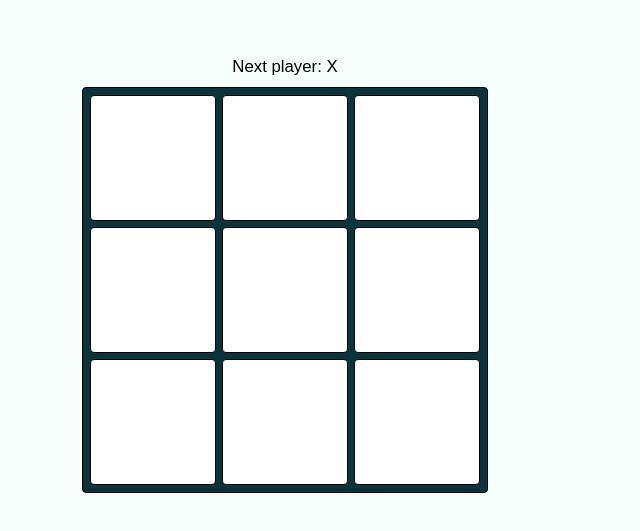
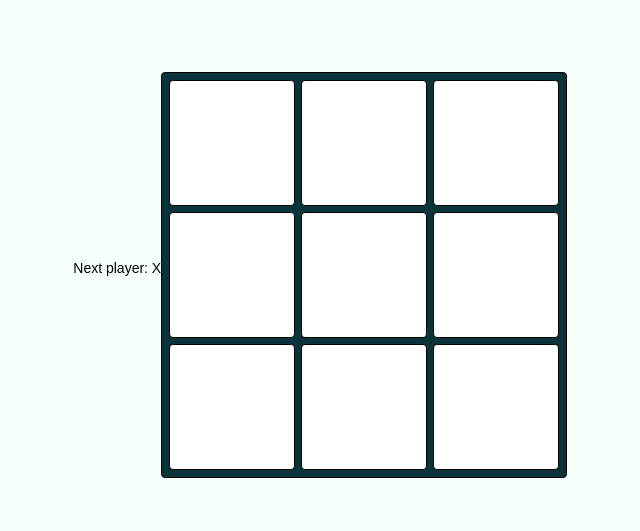
Before and after one commit to phjorgensen/tic-tac-toe-react, a React (Create React App) app: page / in a window 1280 px wide. Shown: the part 125-656 px from the top of the page, without its empty margins (330-970 px from the left). Built offline with nearby package versions, Linux system fonts and the light colour scheme.

Commit message:
Moved most game logic to Game and RoundInfo components

```diff
--- a/src/components/board/Board.tsx
+++ b/src/components/board/Board.tsx
@@ -3,136 +3,19 @@ import { SquareValue } from '../../models/SquareValue';
 import { Square } from '../square/Square';
 import './Board.css';
 
-interface State {
+interface BoardProps {
     squares: SquareValue[];
-    xIsNext: boolean;
-    displayReset: boolean;
+    onClick: (i: number) => void;
 }
 
-interface Properties { }
-
-export class Board extends React.Component<Properties, State> {
-    public state: State;
-
-    public constructor(props: Properties) {
-        super(props);
-
-        this.state = {
-            squares: Array(9).fill(undefined),
-            xIsNext: true,
-            displayReset: false,
-        };
-    }
+export class Board extends React.Component<BoardProps> {
 
     private renderSquare(i: number) {
-        return <Square
-            value={this.state.squares[i]}
-            onClick={() => this.handleClick(i)}
-        />;
-    }
-
-    private handleReset() {
-        this.setState({
-            squares: Array(9).fill(undefined),
-            xIsNext: true,
-            displayReset: false,
-        });
-    }
-
-    private handleClick(i: number): void {
-        if (this.state.displayReset) {
-            return;
-        }
-
-        const squares = this.state.squares.slice();
-
-        if (squares[i]) {
-            return;
-        }
-
-        squares[i] = this.state.xIsNext ? 'X' : 'O';
-
-        this.setState({
-            squares,
-            xIsNext: !this.state.xIsNext,
-        });
-    }
-
-    private calculateWinner(squares: SquareValue[]): SquareValue {
-        const winningLines: number[][] = [
-            [0, 1, 2],
-            [3, 4, 5],
-            [6, 7, 8],
-            [0, 3, 6],
-            [1, 4, 7],
-            [2, 5, 8],
-            [0, 4, 8],
-            [2, 4, 6],
-        ];
-
-        for (let i = 0, len = winningLines.length; i < len; i++) {
-            const line = winningLines[i];
-            const isWinner = line.every(square => squares[square] && squares[square] === squares[line[0]]);
-
-            if (isWinner) {
-                return squares[line[0]];
-            }
-        }
-
-        return undefined;
-    }
-
-    private stillOpenSpaces(squares: SquareValue[]): boolean {
-        for (const square of squares) {
-            if (square === undefined) {
-                return true;
-            }
-        }
-
-        return false;
-    }
-
-    private getStatusText(): string {
-        const winner = this.calculateWinner(this.state.squares);
-        const openSpaces = this.stillOpenSpaces(this.state.squares);
-
-        if (winner) {
-            if (!this.state.displayReset) {
-                this.setState({ displayReset: true });
-            }
-
-            return `Winner: ${winner}`;
-        }
-        else if (!openSpaces) {
-            if (!this.state.displayReset) {
-                this.setState({ displayReset: true });
-            }
-
-            return 'No winner';
-        }
-        else {
-            return `Next player: ${this.state.xIsNext ? 'X' : 'O'}`;
-        }
-    }
-
-    private getResetButton(): JSX.Element {
-        return (
-            <div>
-                <button onClick={() => this.handleReset()}>Reset</button>
-            </div>
-        );
+        return <Square value={this.props.squares[i]} onClick={() => this.props.onClick(i)} />;
     }
 
     public render(): JSX.Element {
-        const status = this.getStatusText();
-        const resetButton = this.state.displayReset ? this.getResetButton() : undefined;
-
         return (
-            <div>
-                {resetButton}
-
-                <div className="status">{status}</div>
-
             <div className="board">
                 <div className="board-row">
                     {this.renderSquare(0)}
@@ -150,7 +33,6 @@ export class Board extends React.Component<Properties, State> {
                     {this.renderSquare(8)}
                 </div>
             </div>
-            </div>
         );
     }
 }
--- a/src/components/game/Game.tsx
+++ b/src/components/game/Game.tsx
@@ -1,23 +1,94 @@
 import React from 'react';
+import { BoardState } from '../../models/BoardState';
 import { Board } from '../board/Board';
-// import { RoundInfo } from '../round-info/RoundInfo';
+import { RoundInfo } from '../round-info/RoundInfo';
 import './Game.css';
 
-export class Game extends React.Component {
+
+interface GameProps { }
+
+interface GameState {
+    history: BoardState[];
+    xIsNext: boolean;
+    win: boolean;
+}
+
+
+export class Game extends React.Component<GameProps, GameState> {
+
+    constructor(props: GameProps) {
+        super(props);
+
+        this.state = {
+            history: [
+                {
+                    squares: Array(9).fill(undefined),
+                },
+            ],
+            xIsNext: true,
+            win: false,
+        };
+    }
+
+    private handleClick(i: number): void {
+        if (this.state.win) {
+            return;
+        }
+
+        const current = this.getCurrentBoardState();
+
+        if (current.squares[i]) {
+            return;
+        }
+
+        const squares = current.squares.slice();
+
+        squares[i] = this.state.xIsNext ? 'X' : 'O';
+
+        this.setState({
+            history: this.state.history.concat([{ squares }]),
+            xIsNext: !this.state.xIsNext,
+        });
+    }
+
+    private handleWin() {
+        this.setState({
+            win: true,
+        });
+    }
+
+    private handleReset() {
+        this.setState({
+            history: [
+                {
+                    squares: Array(9).fill(undefined),
+                },
+            ],
+            xIsNext: true,
+            win: false,
+        });
+    }
+
+    private getCurrentBoardState(): BoardState {
+        const history = this.state.history;
+
+        return history[history.length - 1]
+    }
+
     render() {
+        const history = this.state.history;
+        const current = history[history.length - 1];
+
         return (
-            <div className="game">
-                {/* <div>
-                    <RoundInfo />
-                </div> */}
+            <div>
+                <div className="game">
+                    <div>
+                        <RoundInfo boardState={current} xIsNext={this.state.xIsNext} onWin={() => this.handleWin()} onReset={() => this.handleReset()} />
+                    </div>
 
-                <div className="game-board">
-                    <Board />
-                </div>
-
-                <div className="game-info">
-                    <div>{/* status */}</div>
-                    <ol>{/* TODO */}</ol>
+                    <div>
+                        <Board squares={current.squares} onClick={(i) => this.handleClick(i)} />
+                    </div>
                 </div>
             </div>
         );
--- a/src/components/round-info/RoundInfo.tsx
+++ b/src/components/round-info/RoundInfo.tsx
@@ -1,10 +1,99 @@
 import React from 'react';
+import { BoardState } from '../../models/BoardState';
+import { SquareValue } from '../../models/SquareValue';
 import './RoundInfo.css';
 
-export class RoundInfo extends React.Component {
+interface RoundInfoProps {
+    boardState: BoardState;
+    xIsNext: boolean;
+    onWin: () => void;
+    onReset: () => void;
+}
+
+export class RoundInfo extends React.Component<RoundInfoProps> {
+    private displayReset: boolean;
+
+    public constructor(props: RoundInfoProps) {
+        super(props);
+
+        this.displayReset = false;
+    }
+
+    private calculateWinner(squares: SquareValue[]): SquareValue {
+        const winningLines: number[][] = [
+            [0, 1, 2],
+            [3, 4, 5],
+            [6, 7, 8],
+            [0, 3, 6],
+            [1, 4, 7],
+            [2, 5, 8],
+            [0, 4, 8],
+            [2, 4, 6],
+        ];
+
+        for (let i = 0, len = winningLines.length; i < len; i++) {
+            const line = winningLines[i];
+            const isWinner = line.every(square => squares[square] && squares[square] === squares[line[0]]);
+
+            if (isWinner) {
+                return squares[line[0]];
+            }
+        }
+
+        return undefined;
+    }
+
+    private stillOpenSpaces(squares: SquareValue[]): boolean {
+        return !squares.find(square => square === undefined);
+    }
+
+    private getStatusText(): string {
+        const winner = this.calculateWinner(this.props.boardState.squares);
+        const openSpaces = this.stillOpenSpaces(this.props.boardState.squares);
+
+        if (winner) {
+            if (!this.displayReset) {
+                this.displayReset = true;
+                this.props.onWin();
+            }
+
+            return `Winner: ${winner}`;
+        }
+        else if (!openSpaces) {
+            if (!this.displayReset) {
+                this.displayReset = true;
+            }
+
+            return 'No winner';
+        }
+        else {
+            return `Next player: ${this.props.xIsNext ? 'X' : 'O'}`;
+        }
+    }
+
+    private getResetButton(): JSX.Element {
+        const resetClicked = () => {
+            this.displayReset = false;
+            this.props.onReset();
+        };
+
+        return (
+            <div>
+                <button onClick={() => resetClicked()}>Reset</button>
+            </div>
+        );
+    }
+
     render() {
+        const status = this.getStatusText();
+        const resetButton = this.displayReset ? this.getResetButton() : undefined;
+
         return (
-            <div>Test</div>
+            <div className="game-info">
+                <div>{resetButton}</div>
+                <div>{status}</div>
+                <ol>{/* TODO */}</ol>
+            </div>
         );
     }
 }
```
Lines whose indentation alone changed are shown as unchanged.
